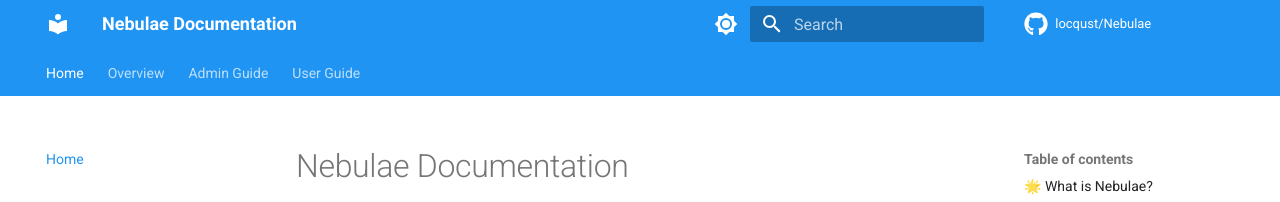
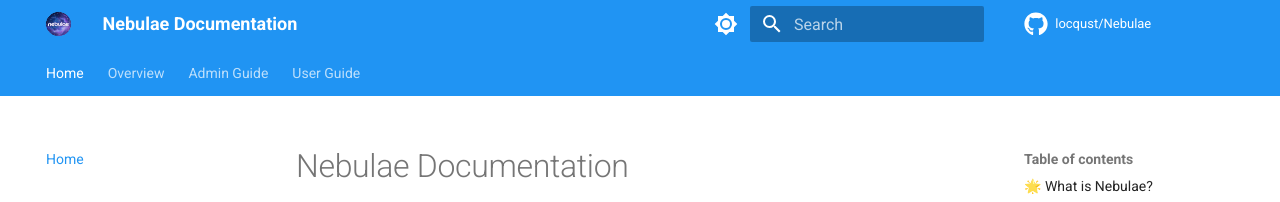
Before and after one commit to locqust/Nebulae, an MkDocs documentation site: the page built from docs/index.md, in a window 1280 px wide. Shown: the top 202 px of the page. Built offline with MkDocs 1.6.1 and Material for MkDocs 9.7.7, drawn with Linux system fonts in a browser that asks for light colours; comment, search, counter and statistics services are not loaded.

Commit message:
Add logo and favicon to mkdocs theme
Added logo and favicon to theme configuration.

```diff
--- a/mkdocs.yml
+++ b/mkdocs.yml
@@ -14,6 +14,8 @@ copyright: Copyright &copy; 2026 Nebulae - AGPL-3.0 License
 # Theme Configuration
 theme:
   name: material
+  logo: assets/images/logo_192x192.png
+  favicon: assets/images/icon-192x192.png
   language: en
   palette:
     # Light mode
@@ -34,8 +36,6 @@ theme:
     text: Roboto
     code: Roboto Mono
   icon:
-    logo: assets/images/logo_192x192.png
-    favicon: assets/images/icon-192x192.png
     repo: fontawesome/brands/github
   features:
     - navigation.instant
```
